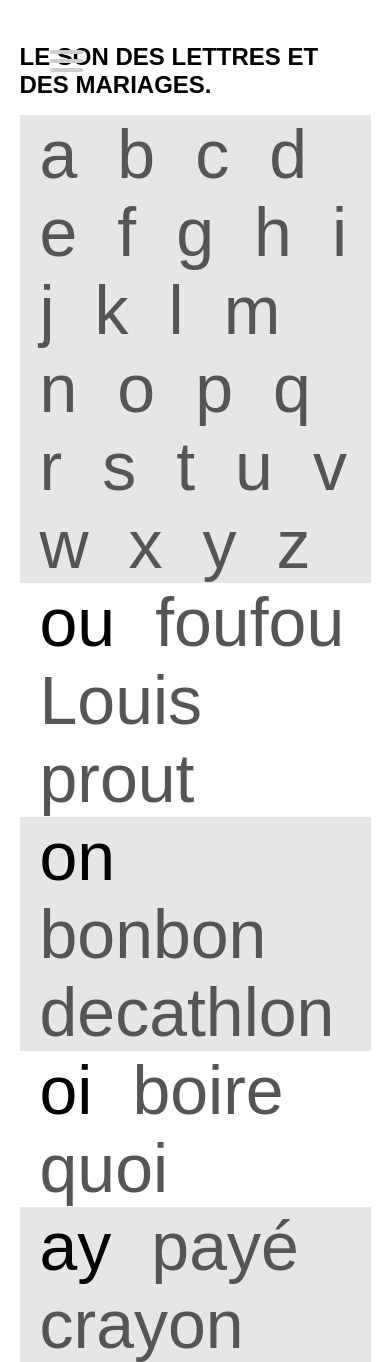
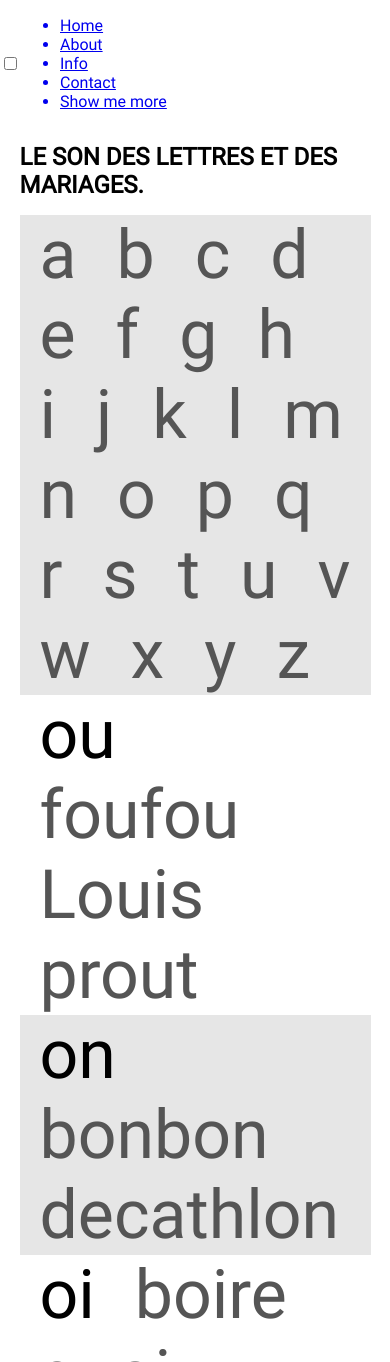
Before and after one commit to samuelbalin67/apprendre.xyz, a PHP site: page /sons-des-lettres.html in a window 390 px wide; the page is wider, and only the part inside the window is pictured. Shown: the top 1362 px of that part. Run offline with PHP 8.4, Linux system fonts and the light colour scheme.

Commit message:
cancel hamburger menu not sticky, not right height...

```diff
--- a/apprendre-a-lire/styles.css
+++ b/apprendre-a-lire/styles.css
@@ -90,168 +90,3 @@ div.main a.syllable{
 .row:nth-child(even){
 	background: #e6e6e6;
 }
-
-
-
-/*
- * Made by Erik Terwan
- * 24th of November 2015
- * MIT License
- *
- *
- * If you are thinking of using this in
- * production code, beware of the browser
- * prefixes.
- */
-
- body
- {
-   margin: 0;
-   padding: 0;
-
-   /* make it look decent enough */
-   color: #cdcdcd;
-   font-family: "Avenir Next", "Avenir", sans-serif;
- }
-
- #menuToggle
- {
-   display: block;
-   position: relative;
-   top: 50px;
-   left: 50px;
-
-   z-index: 1;
-
-   -webkit-user-select: none;
-   user-select: none;
- }
-
- #menuToggle a
- {
-   text-decoration: none;
-   color: #232323;
-
-   transition: color 0.3s ease;
- }
-
- #menuToggle a:hover
- {
-   color: tomato;
- }
-
-
- #menuToggle input
- {
-   display: block;
-   width: 40px;
-   height: 32px;
-   position: absolute;
-   top: -7px;
-   left: -5px;
-
-   cursor: pointer;
-
-   opacity: 0; /* hide this */
-   z-index: 2; /* and place it over the hamburger */
-
-   -webkit-touch-callout: none;
- }
-
- /*
-  * Just a quick hamburger
-  */
- #menuToggle span
- {
-   display: block;
-   width: 33px;
-   height: 4px;
-   margin-bottom: 5px;
-   position: relative;
-
-   background: #cdcdcd;
-   border-radius: 3px;
-
-   z-index: 1;
-
-   transform-origin: 4px 0px;
-
-   transition: transform 0.5s cubic-bezier(0.77,0.2,0.05,1.0),
-			   background 0.5s cubic-bezier(0.77,0.2,0.05,1.0),
-			   opacity 0.55s ease;
- }
-
- #menuToggle span:first-child
- {
-   transform-origin: 0% 0%;
- }
-
- #menuToggle span:nth-last-child(2)
- {
-   transform-origin: 0% 100%;
- }
-
- /*
-  * Transform all the slices of hamburger
-  * into a crossmark.
-  */
- #menuToggle input:checked ~ span
- {
-   opacity: 1;
-   transform: rotate(45deg) translate(-2px, -1px);
-   background: #232323;
- }
-
- /*
-  * But let's hide the middle one.
-  */
- #menuToggle input:checked ~ span:nth-last-child(3)
- {
-   opacity: 0;
-   transform: rotate(0deg) scale(0.2, 0.2);
- }
-
- /*
-  * Ohyeah and the last one should go the other direction
-  */
- #menuToggle input:checked ~ span:nth-last-child(2)
- {
-   transform: rotate(-45deg) translate(0, -1px);
- }
-
- /*
-  * Make this absolute positioned
-  * at the top left of the screen
-  */
- #menu
- {
-   position: absolute;
-   width: 300px;
-   margin: -100px 0 0 -50px;
-   padding: 50px;
-   padding-top: 125px;
-
-   background: #ededed;
-   list-style-type: none;
-   -webkit-font-smoothing: antialiased;
-   /* to stop flickering of text in safari */
-
-   transform-origin: 0% 0%;
-   transform: translate(-100%, 0);
-
-   transition: transform 0.5s cubic-bezier(0.77,0.2,0.05,1.0);
- }
-
- #menu li
- {
-   padding: 10px 0;
-   font-size: 22px;
- }
-
- /*
-  * And let's slide it in from the left
-  */
- #menuToggle input:checked ~ ul
- {
-   transform: none;
- }
```
Also changed, not shown: apprendre-a-lire/sons-des-lettres.php (+0 -35 lines).
